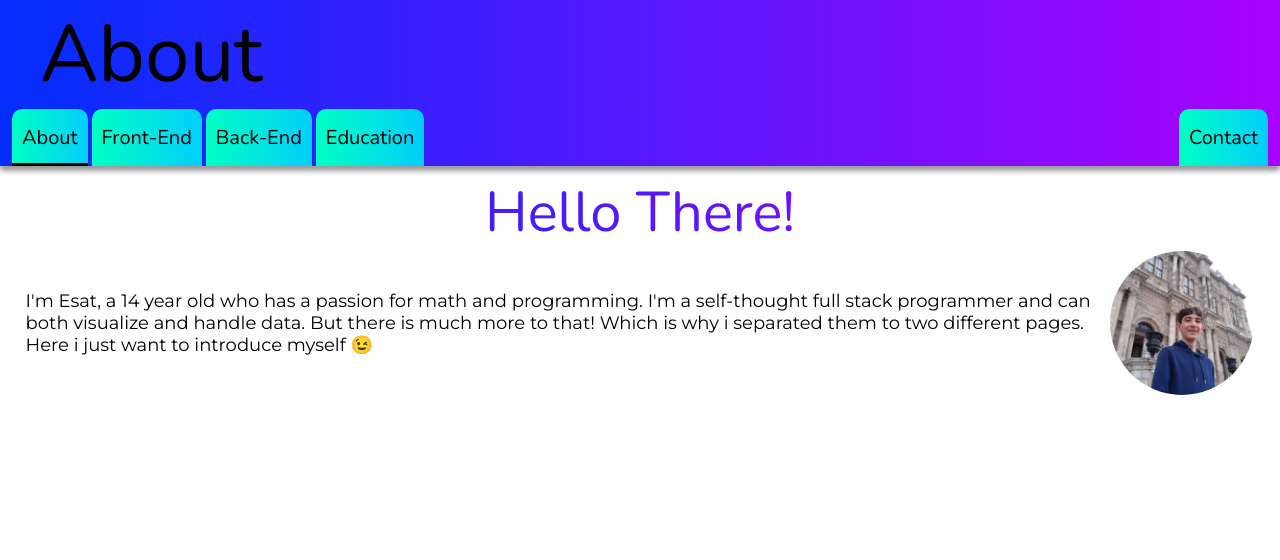
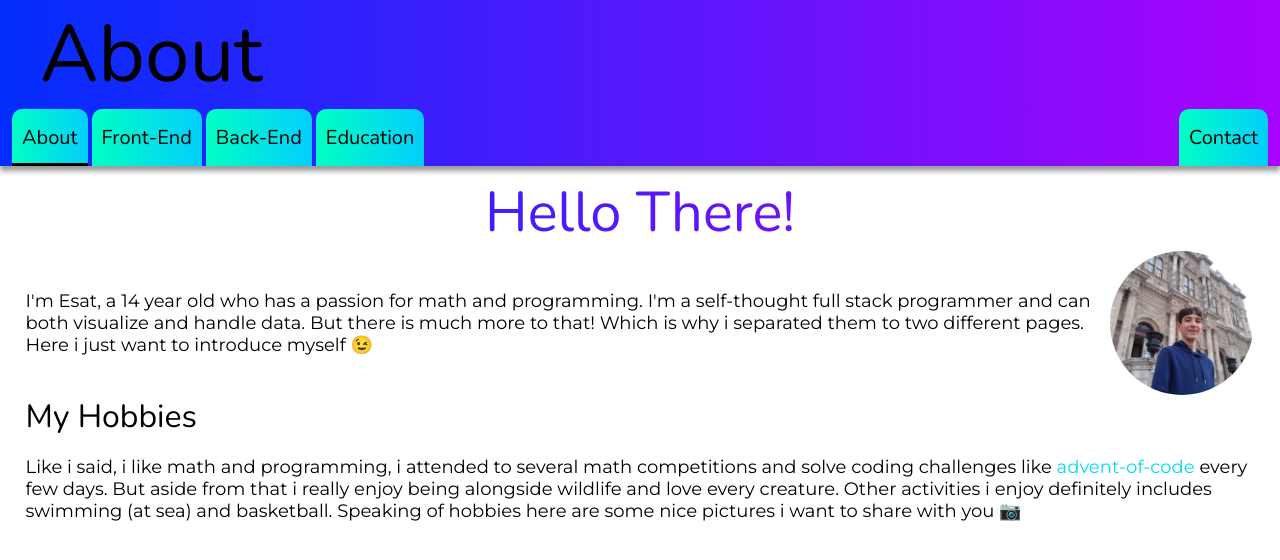
Before and after one commit to Esat-Karakaya/esat-karakaya.github.io, a React (Vite) app: page / in a window 1280 px wide. Shown: the top 560 px of the page. Built offline with nearby package versions, Linux system fonts and the light colour scheme.

Commit message:
about page

```diff
--- a/src/components/navbutton/navbutton.css
+++ b/src/components/navbutton/navbutton.css
@@ -5,7 +5,6 @@
 	position: absolute;
 	content: "";
 	background-color: var(--page-line);
-	padding: 0px;
 	height: 3px;
 	width: 100%;
 	bottom: 0;
--- a/src/components/pages/About.jsx
+++ b/src/components/pages/About.jsx
@@ -4,7 +4,11 @@ const About=()=>{
             <h2>Hello There!</h2>
             <section>
                 <p>I'm Esat, a 14 year old who has a passion for math and programming. I'm a self-thought full stack programmer and can both visualize and handle data. But there is much more to that! Which is why i separated them to two different pages. Here i just want to introduce myself 😉</p>
-                <img className="exampleImg" src="../../public/me.jpeg"/>
+                <img className="exampleImg" src="/me.jpeg"/>
+            </section>
+            <section style={{flexDirection:"column", alignItems:"start"}}>
+                <h3>My Hobbies</h3>
+                <p>Like i said, i like math and programming, i attended to several math competitions and solve coding challenges like <a href="https://adventofcode.com/" target="blank">advent-of-code</a> every few days. But aside from that i really enjoy being alongside wildlife and love every creature. Other activities i enjoy definitely includes swimming (at sea) and basketball. Speaking of hobbies here are some nice pictures i want to share with you 📷</p>
             </section>
         </div>
     )
--- a/src/components/pages/pageStyles.css
+++ b/src/components/pages/pageStyles.css
@@ -20,6 +20,13 @@ h2{
 	margin: .5rem 0 0 0;
 	font-weight: 500;
 	text-align: center;
+	font-family: 'Nunito', sans-serif;
+}
+h3{
+	font-family: 'Nunito', sans-serif;
+	font-size: 2rem;
+	font-weight: lighter;
+	margin: 0;
 }
 section{
 	display: flex;
--- a/src/index.css
+++ b/src/index.css
@@ -11,6 +11,26 @@ button{
 }
 button:focus-visible{
 	outline: -webkit-focus-ring-color auto 1px;
+}
+a{
+	--aTagColor:#00d9ff;
+	text-decoration: none;
+	position: relative;
+	color: var(--aTagColor);
+}
+a::before{
+	position: absolute;
+	content: "";
+	background-color: var(--aTagColor);
+	height: 3px;
+	width: 0;
+	bottom: 0;
+	left: 0;
+	transition: all 0.3s;
+}
+a:hover:before{
+	width: 100%;
+	transform: scaleX(.5);
 }
 .button-x{
 	border-radius: .5em;
```
